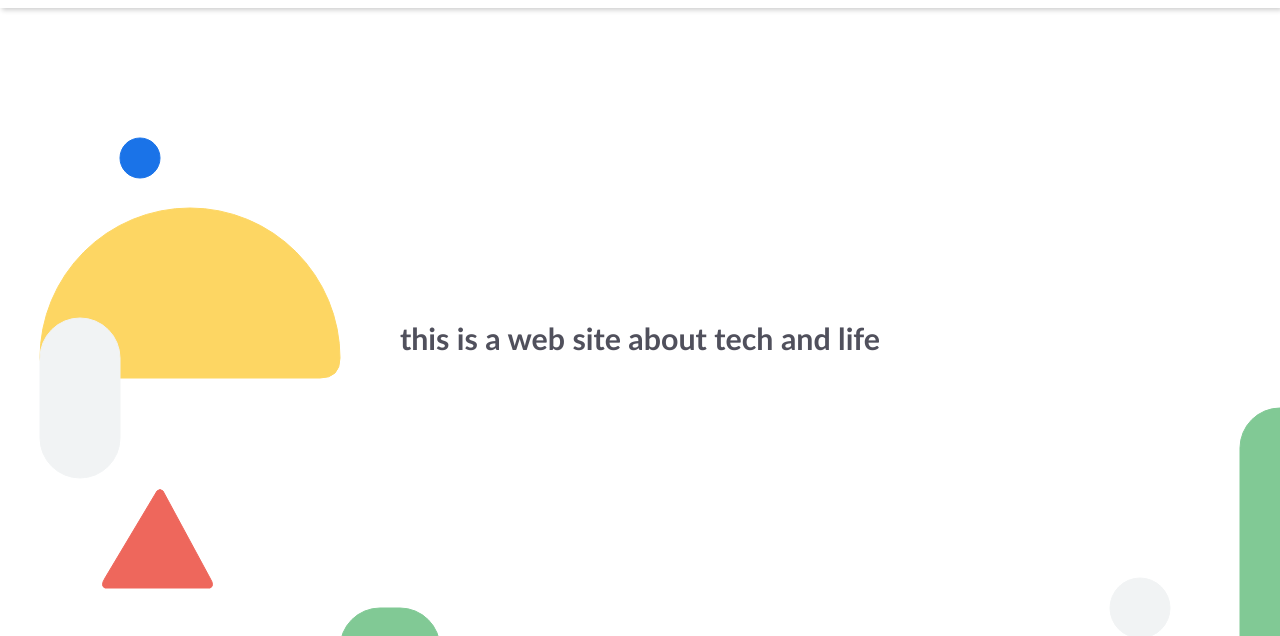
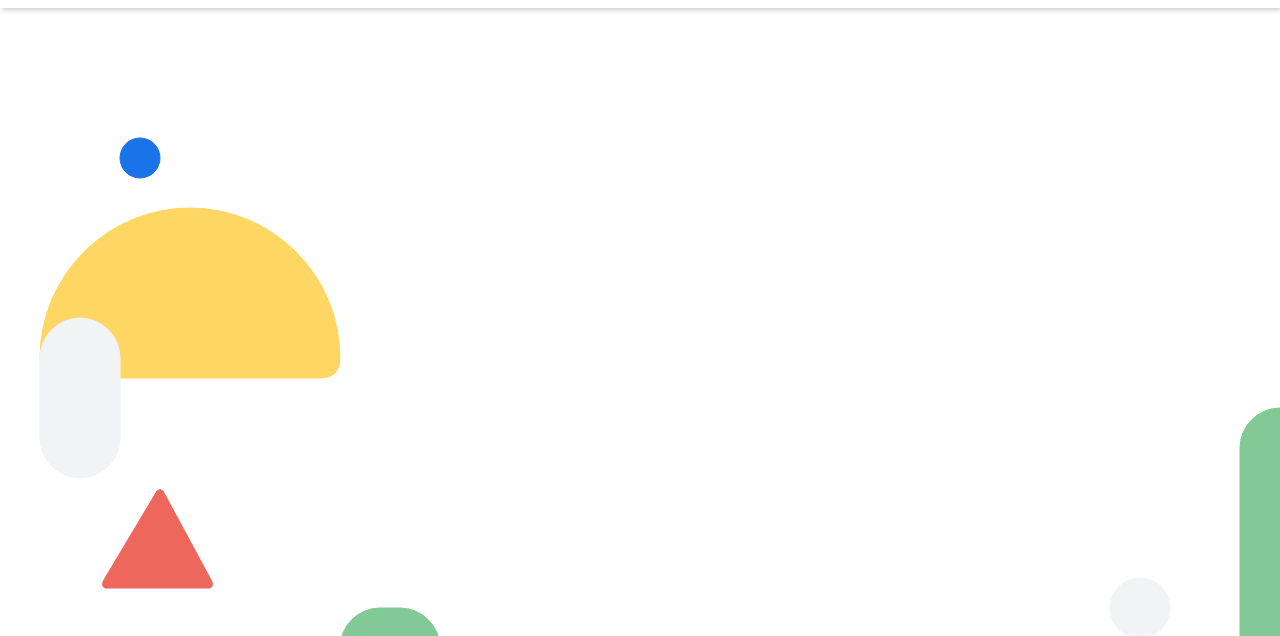
Before and after one commit to SkyHeyi/SkyHeYi.github.io, a plain HTML site: page index.html in a window 1280 px wide. Shown: the part 62-698 px from the top of the page. Drawn offline with Linux system fonts and the light colour scheme; some packages are replaced by stand-ins of ours; a script that the page names is missing.

Commit message:
Site updated: 2022-04-03 01:22:00

```diff
--- a/index.html
+++ b/index.html
@@ -4,7 +4,7 @@
     <meta charset="utf-8">
     <meta name="viewport" content="width=device-width, initial-scale=1, maximum-scale=1">
     <meta name="keywords" content="Hexo Theme Keep">
-    <meta name="description" content="this is a web site about tech and life">
+    <meta name="description" content="Hexo Theme Keep">
     <meta name="author" content="Yi He">
 
     <title>
@@ -41,7 +41,7 @@
         <div class="first-screen-container flex-center fade-in-down-animation">
     <div class="content flex-center">
         <div class="description">
-            this is a web site about tech and life
+
         </div>
 
             <div class="s-icon-list">
```
Also changed, not shown: 2022/04/02/hello-world/index.html (+1 -1 lines), 2022/04/03/yzw/index.html (+1 -1 lines), about/index.html (+1 -1 lines), archives/2022/04/index.html (+1 -1 lines), archives/2022/index.html (+1 -1 lines), archives/index.html (+1 -1 lines), categories/index.html (+1 -1 lines), tags/emotion/index.html (+1 -1 lines), tags/index.html (+1 -1 lines).
